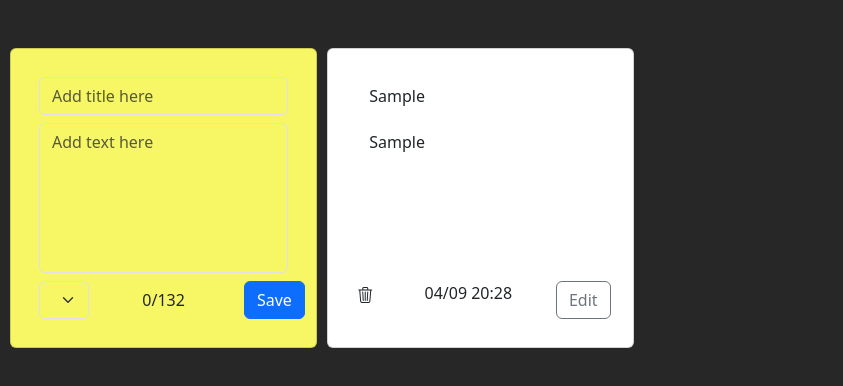
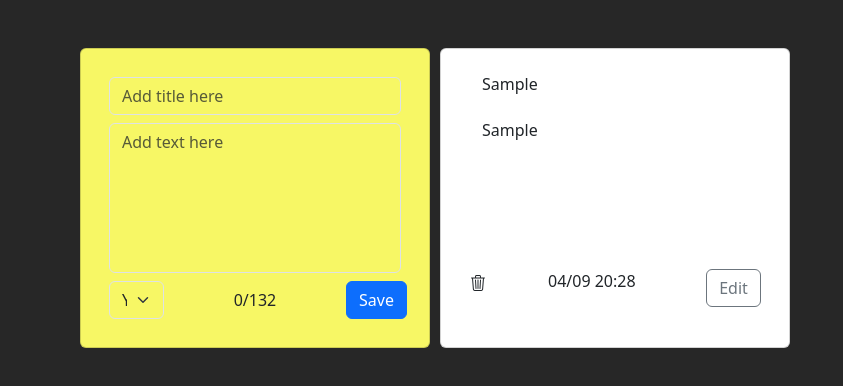
Before and after one commit to goncalhurtado/notepad-vox, a React (Vite) app: page / in a window 1280 px wide. Both pictures are taken after typing "Sample", "Sample" into the empty fields and a click on the button "Save". Shown: the top 386 px of the page, without its empty margins (0-843 px from the left). Built offline with nearby package versions, Linux system fonts and the light colour scheme.

Commit message:
added responsive

```diff
--- a/src/App.jsx
+++ b/src/App.jsx
@@ -13,8 +13,8 @@ function App() {
   }, []);
 
   return (
-    <div className="container-fluid">
-      <div className="row">
+    <div className="container">
+      <div className="row w-100 d-lg-flex justify-content-center justify-content-lg-start">
         <CardCreator setNotes={setNotes} />
 
         <NoteGrid notes={notes} setNotes={setNotes} />
--- a/src/components/CardCreator.jsx
+++ b/src/components/CardCreator.jsx
@@ -1,4 +1,3 @@
-import PropTypes from "prop-types";
 import { useState } from "react";
 import "bootstrap/dist/css/bootstrap.min.css";
 import { addNote } from "../helpers/addNote";
@@ -46,7 +45,9 @@ const CardCreator = ({ setNotes }) => {
   };
 
   return (
-    <div className={`card ${color} mt-5 d-flex justify-content-center`}>
+    <div
+      className={`col-12 col-sm-6 col-md-4 card ${color} mt-5 justify-content-center`}
+    >
       <form onSubmit={handleSubmit}>
         <div className="card-body">
           <div className="card-title">
@@ -108,7 +109,6 @@ const CardCreator = ({ setNotes }) => {
             </div>
 
             <div className="col-3">
-              {" "}
               <button type="submit" className="btn btn-primary">
                 Save
               </button>
--- a/src/components/Note.jsx
+++ b/src/components/Note.jsx
@@ -45,9 +45,7 @@ const Note = ({ note, setNotes }) => {
   }
 
   return (
-    <div
-      className={`card ${color} mt-5 d-flex justify-content-center col-sm-4 col-md-4 col-lg-4 col-xl-4 col-xxl-4`}
-    >
+    <div className={`col-12 col-sm-6 col-md-4 card ${color} mt-5 `}>
       <form onSubmit={handleSubmit}>
         <div className="card-body">
           <div className="card-title">
--- a/src/components/NoteGrid.jsx
+++ b/src/components/NoteGrid.jsx
@@ -9,7 +9,6 @@ const NoteGrid = ({ notes, setNotes }) => {
       {notes?.map((note) => (
         <Note key={note.key} note={note} setNotes={setNotes} />
       ))}
-      {/* <CardCreator handleAddNote={handleAddNote} /> */}
     </>
   );
 };
--- a/src/sass/components/Note.scss
+++ b/src/sass/components/Note.scss
@@ -1,5 +1,5 @@
 .card {
-    width: 24%;
+    width: 350px;
     height: 300px;
     margin-left: 10px;
     margin-right: 0px;
```
